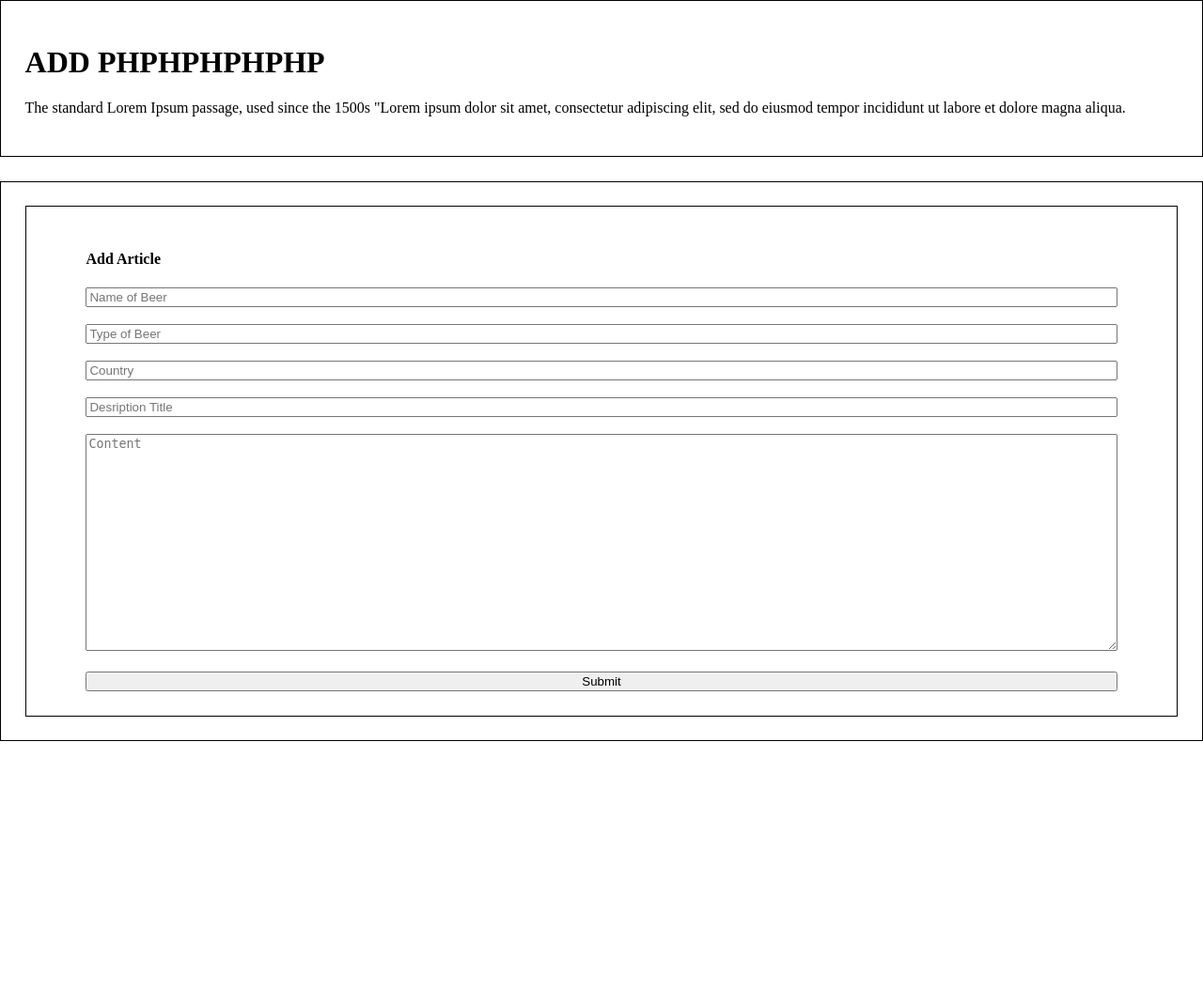
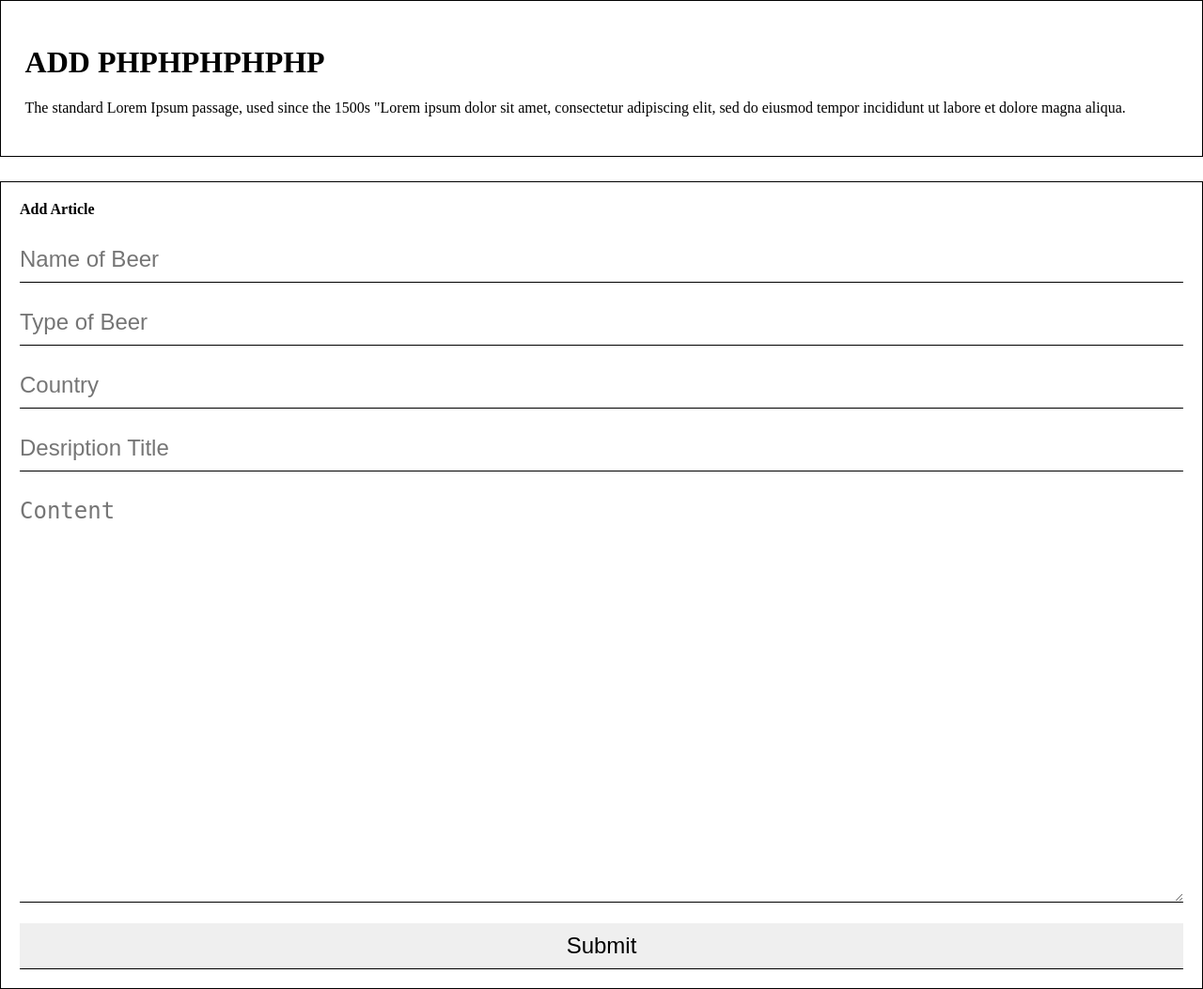
Before and after one commit to cpaweb2017/beerbinder, a PHP site: page /add.php in a window 1280 px wide. Shown: the whole page at 94% size. Before the commit the page ends 789 px from the top, so only its background shows below. Run offline with PHP 8.4, Linux system fonts and the light colour scheme; a stand-in replaces the project's code that opens the database connection.

Commit message:
style changes

```diff
--- a/css/styles.css
+++ b/css/styles.css
@@ -143,13 +143,24 @@ a {
    ========================================================================== */
 
 .form-container {
-    margin: 2%;
-    border: 1px solid black;
     width: 100%;
-    padding: 2% 5%;
+    padding: 20px;
+    overflow-y: auto;
+}
+
+.form-container h4 {
+	margin: 0px 0px 20px;
 }
 
 .form-container input,
 .form-container textarea {
 	width: 100%;
+	border: none;
+    border-bottom: 1px solid black;
+    font-size: 24px;
+    padding: 10px 0px;
 }
+
+input:focus {
+    outline:none;
+}
```
